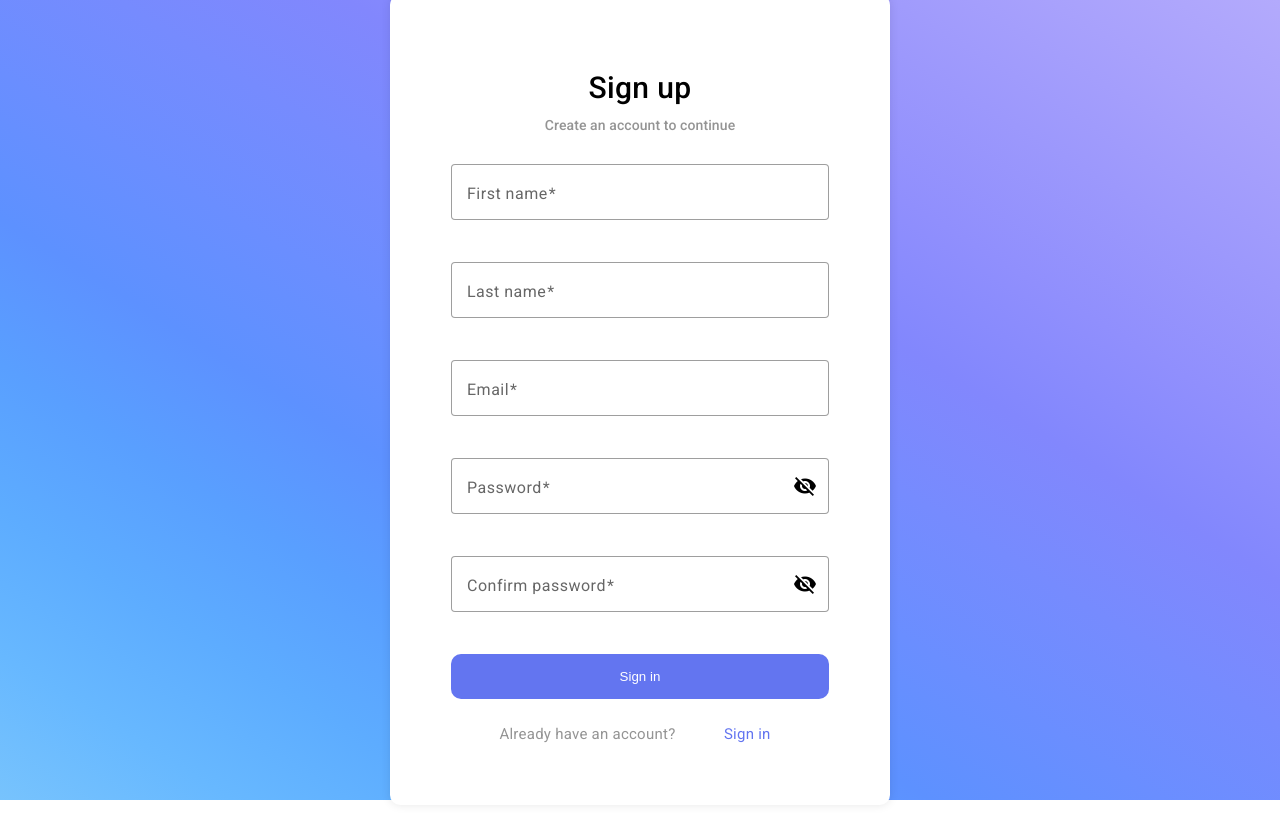
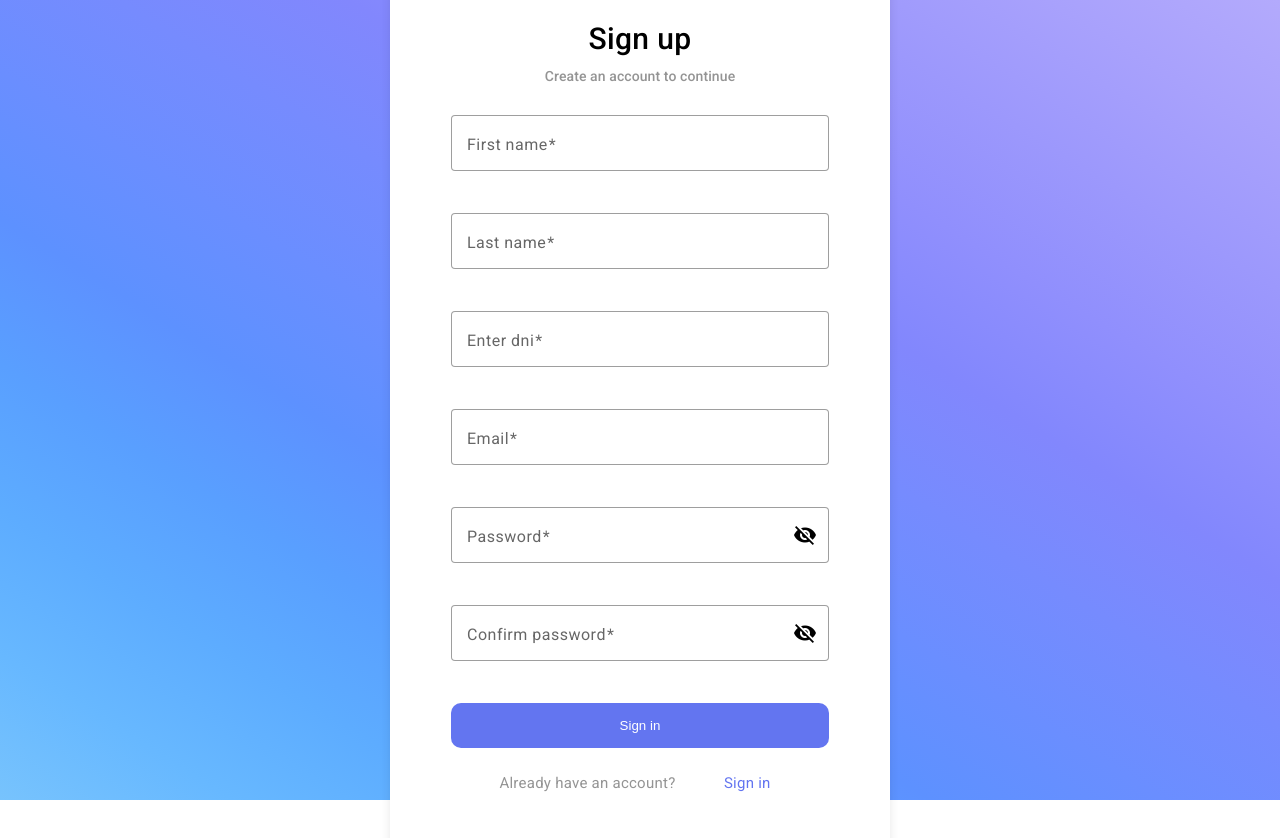
Before and after one commit to Finanzas-SI81-Grupo4/FinanzasFrontend, an Angular app: page /sign-up in a window 1280 px wide. Shown: the top 838 px of the page. Built offline with nearby package versions, Linux system fonts and the light colour scheme.

Commit message:
chore(sign-up): implement validation

```diff
--- a/src/app/security/pages/sign-up/sign-up.component.css
+++ b/src/app/security/pages/sign-up/sign-up.component.css
@@ -93,6 +93,6 @@
   color: #6375f0;
 }
 
-.passwordmatcherror{
+.passwordmatcherror, .password-length{
   padding-top: 8px;
 }
--- a/src/app/security/pages/sign-up/sign-up.component.html
+++ b/src/app/security/pages/sign-up/sign-up.component.html
@@ -30,6 +30,25 @@
                   Last Name is required
               </mat-error>
             </mat-form-field>
+          </div>
+
+          <div class="form-group">
+            <mat-form-field class="full-width" appearance="outline">
+              <mat-label>Enter dni</mat-label>
+              <input formControlName="dni" matInput placeholder="Enter DNI" required/>
+              <mat-error *ngIf="!signUpForm.controls['dni'].valid">
+                  DNI is required
+              </mat-error>
+            </mat-form-field>
+
+            <div *ngIf="(signUpForm.get('dni')?.hasError('maxlength') && signUpForm.get('dni')?.touched)">
+              <mat-error class="password-length">El numero debe tener 11 dígitos</mat-error>
+            </div>
+
+            <div *ngIf="(signUpForm.get('dni')?.hasError('minlength') && signUpForm.get('dni')?.touched)">
+              <mat-error class="password-length">El numero debe tener 8 dígitos</mat-error>
+            </div>
+
           </div>
 
           <div class="form-group">
--- a/src/app/security/pages/sign-up/sign-up.component.ts
+++ b/src/app/security/pages/sign-up/sign-up.component.ts
@@ -21,6 +21,7 @@ export class SignUpComponent implements OnInit {
   signUpForm: FormGroup = this.formBuilder.group({
     firstName: ['',[Validators.required]],
     lastName: ['',[Validators.required]],
+    dni: ['',[Validators.required,Validators.minLength(8),Validators.maxLength(8),Validators.pattern("^[0-9]*$")]],
     email: ['', [Validators.required, Validators.email]],
     password: ['', [Validators.required]],
     cpassword: ['', [Validators.required]],
```
